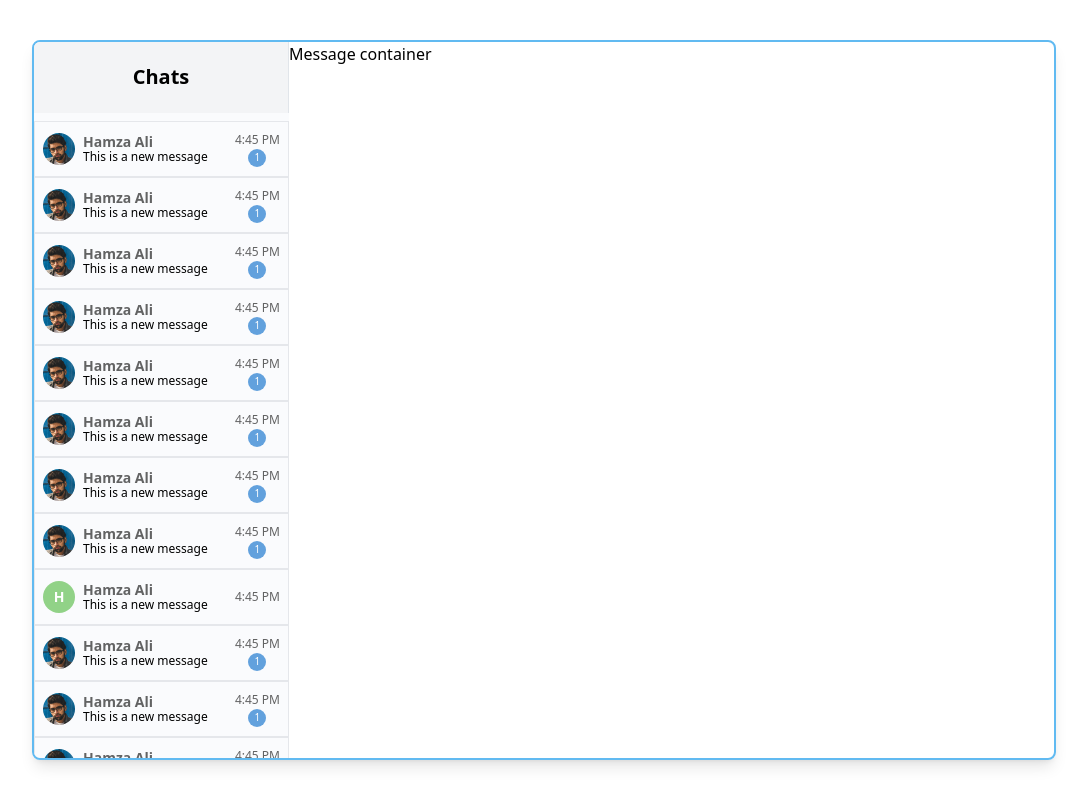
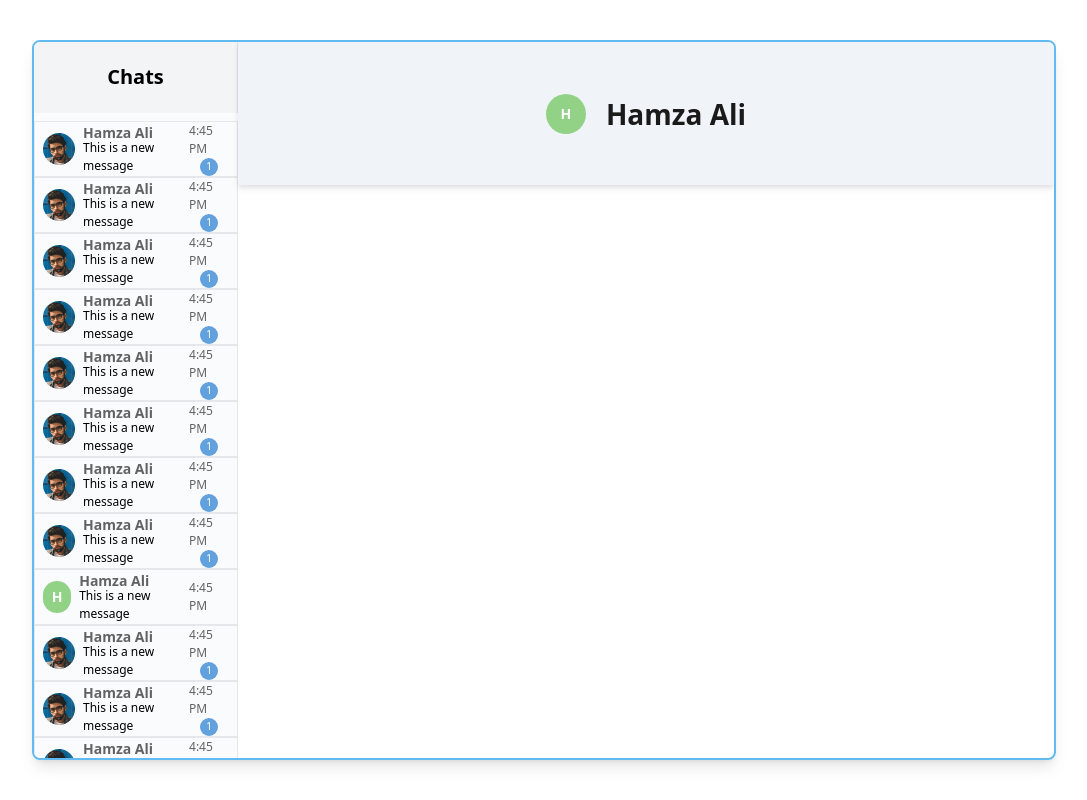
Before and after one commit to Hat52/Chat-App, a React (Vite) app in the folder client/: page / in a window 1280 px wide. Shown: the whole page, without its empty margins (96-1183 px from the left). Built offline with nearby package versions, Linux system fonts and the light colour scheme.

Commit message:
feat: Message header

```diff
--- a/client/src/components/MessageContainer/index.tsx
+++ b/client/src/components/MessageContainer/index.tsx
@@ -1,3 +1,19 @@
+import DemoPic from '../../assets/pic-demo.png';
+
 export default function MessageContainer() {
-	return <h1>Message container</h1>;
+	return (
+		<div className="relative flex flex-col h-full w-full">
+			<div className="h-[20%] bg-[#F0F4F9] w-full px-5 flex justify-center items-center gap-5 drop-shadow-md">
+				{false ? (
+					<img src={DemoPic} className="rounded-full w-[40px] h-[40px]" />
+				) : (
+					<div className="rounded-full w-[40px] bg-[#91D287] text-white h-[40px] text-[14px] flex items-center justify-center font-semibold">
+						H
+					</div>
+				)}
+
+				<h1 className="font-semibold text-[28px] text-[#000000E4]">Hamza Ali</h1>
+			</div>
+		</div>
+	);
 }
```
